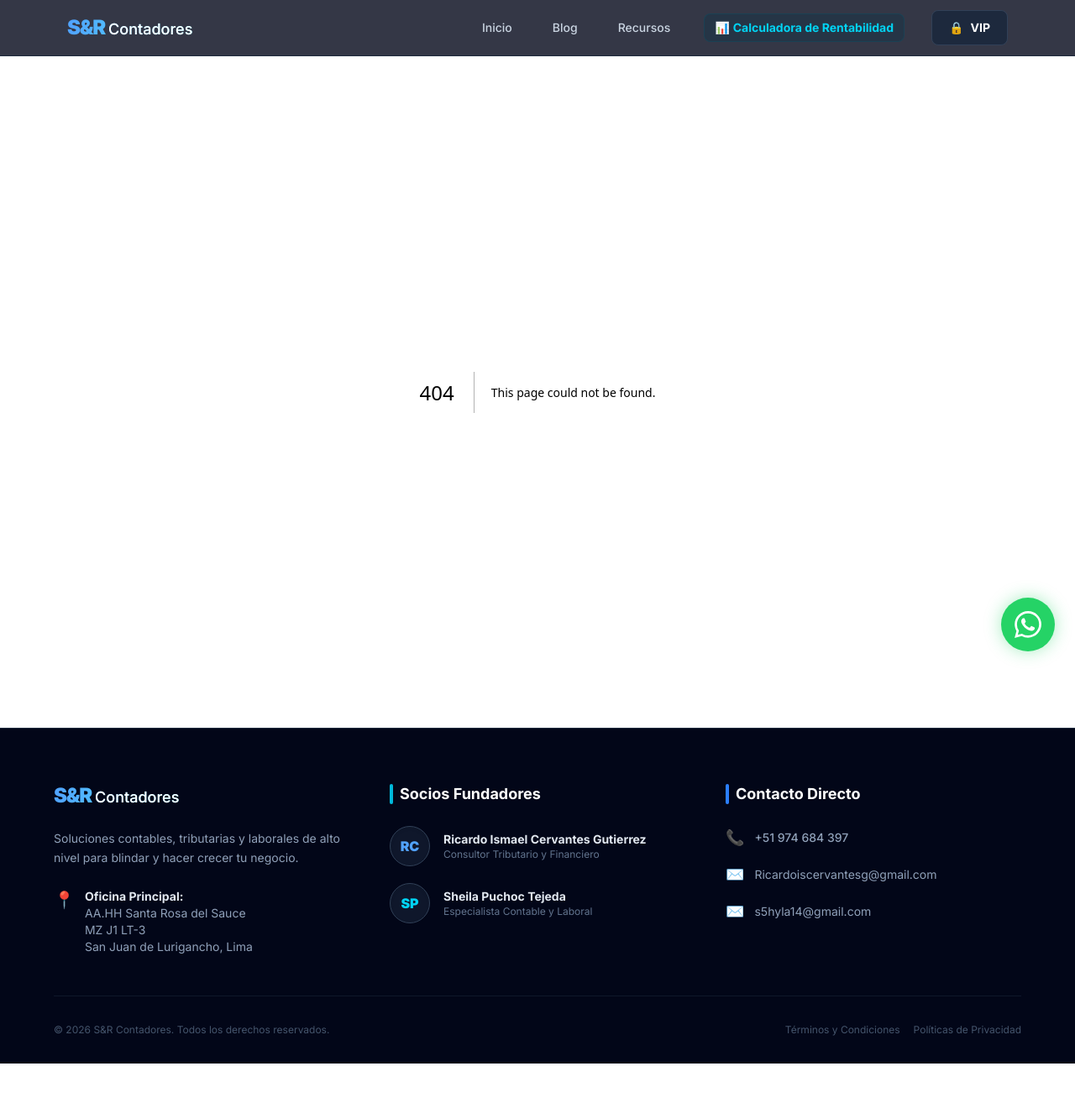
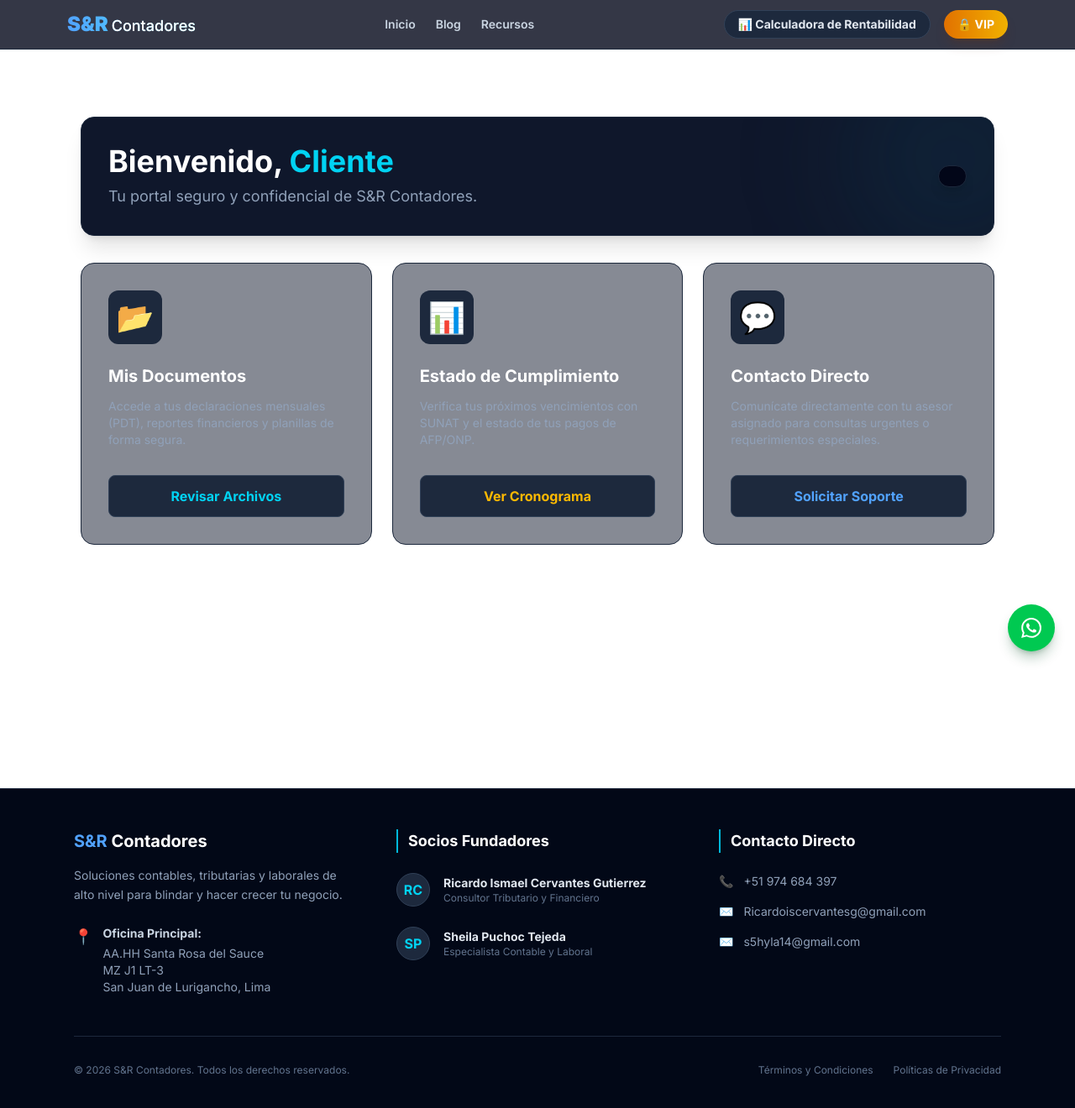
Before and after one commit to RicardoICG/syr-contadores-web, a Next.js app: page /vip in a window 1280 px wide. Before the commit this address had no page. Shown: the top 1320 px of the page at 84% size. Before the commit the page ends 1267 px from the top, so only its background shows below. Built offline with nearby package versions, Linux system fonts and the light colour scheme; no server answers.

Commit message:
Dashboard VIP y sistema de seguridad implementados

```diff
--- a/app/layout.tsx
+++ b/app/layout.tsx
@@ -1,4 +1,5 @@
 import type { Metadata } from "next";
+import { ClerkProvider } from '@clerk/nextjs' // <- ¡Importación de Seguridad!
 import { Inter } from "next/font/google";
 import "./globals.css";
 import Link from "next/link";
@@ -16,130 +17,133 @@ export default function RootLayout({
   children: React.ReactNode;
 }>) {
   return (
+    // Envolvemos toda la aplicación con el escudo de seguridad
+    <ClerkProvider>
       <html lang="es">
         <body className={`${inter.className} bg-slate-900 flex flex-col min-h-screen`}>
 
-        {/* BARRA DE NAVEGACIÓN */}
+          {/* BARRA DE NAVEGACIÓN (Tu diseño intacto) */}
           <nav className="bg-slate-950/80 backdrop-blur-md border-b border-slate-800 sticky top-0 z-50">
             <div className="max-w-6xl mx-auto px-4 py-3 flex flex-col md:flex-row items-center justify-between gap-3 md:gap-0">
-            <Link href="/" className="text-2xl font-black text-transparent bg-clip-text bg-gradient-to-r from-blue-400 to-cyan-300 tracking-tighter hover:scale-105 transition-transform">
+              <Link href="/" className="text-2xl font-black text-transparent bg-clip-text bg-gradient-to-r from-blue-400 to-cyan-300">
                 S&R<span className="text-white text-lg font-medium tracking-normal ml-1">Contadores</span>
               </Link>
 
-            <div className="flex flex-wrap items-center justify-center gap-2 md:gap-8 w-full md:w-auto">
-              <Link href="/" className="text-xs md:text-sm font-medium text-slate-300 hover:text-white transition-colors px-2 py-1">Inicio</Link>
-              <Link href="/blog" className="text-xs md:text-sm font-medium text-slate-300 hover:text-white transition-colors px-2 py-1">Blog</Link>
+              <div className="flex gap-6 text-sm font-semibold text-slate-300">
+                <Link href="/" className="hover:text-cyan-400 transition-colors">Inicio</Link>
+                <Link href="/blog" className="hover:text-cyan-400 transition-colors">Blog</Link>
+                <Link href="/recursos" className="hover:text-cyan-400 transition-colors">Recursos</Link>
+              </div>
 
-              {/* NUEVO ENLACE: RECURSOS */}
-              <Link href="/recursos" className="text-xs md:text-sm font-medium text-slate-300 hover:text-white transition-colors px-2 py-1">Recursos</Link>
-
-              <Link href="/calculadora" className="text-xs md:text-sm font-bold text-cyan-400 hover:text-cyan-300 transition-colors flex items-center gap-1 bg-cyan-950/30 px-2 py-1.5 md:px-3 md:py-1.5 rounded-lg border border-cyan-900/50">
-                <span>📊</span>
-                <span className="hidden sm:inline">Calculadora de Rentabilidad</span>
-                <span className="sm:hidden">Calculadora</span>
+              <div className="flex gap-4">
+                <Link href="/calculadora" className="bg-slate-800 hover:bg-slate-700 text-slate-200 px-4 py-1.5 rounded-full text-sm font-bold border border-slate-700 transition-all flex items-center gap-2">
+                  📊 Calculadora de Rentabilidad
                 </Link>
-              <Link href="/login" className="px-3 py-1.5 md:px-5 md:py-2.5 bg-slate-800 hover:bg-slate-700 text-white text-xs md:text-sm font-bold rounded-lg border border-slate-700 transition-all flex items-center gap-1 md:gap-2">
-                <span>🔒</span> VIP
+                <Link href="/vip" className="bg-gradient-to-r from-amber-600 to-yellow-500 hover:from-amber-500 hover:to-yellow-400 text-white px-4 py-1.5 rounded-full text-sm font-bold shadow-lg shadow-amber-900/20 transition-all flex items-center gap-2">
+                  🔒 VIP
                 </Link>
               </div>
             </div>
           </nav>
 
-        {/* CONTENIDO DINÁMICO */}
+          {/* CONTENIDO DE LAS PÁGINAS */}
           <main className="flex-grow">
             {children}
           </main>
 
-        {/* FOOTER PROFESIONAL S&R CONTADORES */}
-        <footer className="bg-slate-950 border-t border-slate-800 pt-16 pb-8 px-6 text-slate-400">
-          <div className="max-w-6xl mx-auto grid grid-cols-1 md:grid-cols-3 gap-12 mb-12">
+          {/* PIE DE PÁGINA (Tu diseño intacto) */}
+          <footer className="bg-[#020817] border-t border-slate-800 mt-20">
+            <div className="max-w-6xl mx-auto px-6 py-12">
+              <div className="grid grid-cols-1 md:grid-cols-3 gap-12">
+
                 <div>
-              <Link href="/" className="text-2xl font-black text-transparent bg-clip-text bg-gradient-to-r from-blue-400 to-cyan-300 tracking-tighter mb-6 inline-block">
-                S&R<span className="text-white text-lg font-medium tracking-normal ml-1">Contadores</span>
-              </Link>
-              <p className="text-sm leading-relaxed mb-6">
+                  <h3 className="text-xl font-bold text-white mb-4">
+                    <span className="text-blue-400">S&R</span> Contadores
+                  </h3>
+                  <p className="text-slate-400 text-sm mb-6 leading-relaxed">
                     Soluciones contables, tributarias y laborales de alto nivel para blindar y hacer crecer tu negocio.
                   </p>
-              <div className="flex items-start gap-3 text-sm">
-                <span className="text-xl">📍</span>
-                <p>
-                  <strong className="text-slate-200">Oficina Principal:</strong><br />
-                  AA.HH Santa Rosa del Sauce<br />
-                  MZ J1 LT-3<br />
-                  San Juan de Lurigancho, Lima
-                </p>
+                  <div className="flex items-start gap-3 text-slate-400 text-sm">
+                    <span className="text-red-500 text-lg">📍</span>
+                    <div>
+                      <strong className="text-slate-300 block mb-1">Oficina Principal:</strong>
+                      AA.HH Santa Rosa del Sauce<br/>MZ J1 LT-3<br/>San Juan de Lurigancho, Lima
+                    </div>
                   </div>
                 </div>
 
                 <div>
-              <h4 className="text-white font-bold text-lg mb-6 flex items-center gap-2">
-                <span className="w-1 h-6 bg-cyan-500 rounded-full"></span>
-                Socios Fundadores
-              </h4>
-              <ul className="space-y-5">
-                <li className="flex items-center gap-4">
-                  <div className="w-12 h-12 rounded-full bg-slate-900 border border-slate-700 flex items-center justify-center text-blue-400 font-black shadow-inner">RC</div>
+                  <h3 className="text-lg font-bold text-white mb-6 border-l-2 border-cyan-500 pl-3">Socios Fundadores</h3>
+                  <div className="space-y-6">
+                    <div className="flex items-center gap-4">
+                      <div className="w-10 h-10 rounded-full bg-slate-800 border border-slate-700 flex items-center justify-center text-cyan-400 font-bold">
+                        RC
+                      </div>
                       <div>
                         <p className="text-slate-200 font-bold text-sm">Ricardo Ismael Cervantes Gutierrez</p>
-                    <p className="text-xs text-slate-500">Consultor Tributario y Financiero</p>
+                        <p className="text-slate-500 text-xs">Consultor Tributario y Financiero</p>
                       </div>
-                </li>
-                <li className="flex items-center gap-4">
-                  <div className="w-12 h-12 rounded-full bg-slate-900 border border-slate-700 flex items-center justify-center text-cyan-400 font-black shadow-inner">SP</div>
+                    </div>
+                    <div className="flex items-center gap-4">
+                      <div className="w-10 h-10 rounded-full bg-slate-800 border border-slate-700 flex items-center justify-center text-cyan-400 font-bold">
+                        SP
+                      </div>
                       <div>
                         <p className="text-slate-200 font-bold text-sm">Sheila Puchoc Tejeda</p>
-                    <p className="text-xs text-slate-500">Especialista Contable y Laboral</p>
+                        <p className="text-slate-500 text-xs">Especialista Contable y Laboral</p>
                       </div>
+                    </div>
+                  </div>
+                </div>
+
+                <div>
+                  <h3 className="text-lg font-bold text-white mb-6 border-l-2 border-cyan-500 pl-3">Contacto Directo</h3>
+                  <ul className="space-y-4">
+                    <li>
+                      <a href="tel:+51974684397" className="flex items-center gap-3 text-slate-400 hover:text-cyan-400 transition-colors text-sm">
+                        <span className="text-pink-500">📞</span> +51 974 684 397
+                      </a>
+                    </li>
+                    <li>
+                      <a href="mailto:Ricardoiscervantesg@gmail.com" className="flex items-center gap-3 text-slate-400 hover:text-cyan-400 transition-colors text-sm">
+                        <span className="text-slate-300">✉️</span> Ricardoiscervantesg@gmail.com
+                      </a>
+                    </li>
+                    <li>
+                      <a href="mailto:s5hyla14@gmail.com" className="flex items-center gap-3 text-slate-400 hover:text-cyan-400 transition-colors text-sm">
+                        <span className="text-slate-300">✉️</span> s5hyla14@gmail.com
+                      </a>
                     </li>
                   </ul>
                 </div>
 
-            <div>
-              <h4 className="text-white font-bold text-lg mb-6 flex items-center gap-2">
-                <span className="w-1 h-6 bg-blue-500 rounded-full"></span>
-                Contacto Directo
-              </h4>
-              <ul className="space-y-4 text-sm">
-                <li className="flex items-center gap-3">
-                  <span className="text-lg">📞</span>
-                  <a href="https://wa.me/51974684397" target="_blank" rel="noopener noreferrer" className="hover:text-cyan-400 transition-colors font-medium">+51 974 684 397</a>
-                </li>
-                <li className="flex items-center gap-3">
-                  <span className="text-lg">✉️</span>
-                  <a href="mailto:Ricardoiscervantesg@gmail.com" className="hover:text-cyan-400 transition-colors break-all">Ricardoiscervantesg@gmail.com</a>
-                </li>
-                <li className="flex items-center gap-3">
-                  <span className="text-lg">✉️</span>
-                  <a href="mailto:s5hyla14@gmail.com" className="hover:text-cyan-400 transition-colors break-all">s5hyla14@gmail.com</a>
-                </li>
-              </ul>
-            </div>
               </div>
 
-          <div className="max-w-6xl mx-auto pt-8 border-t border-slate-800/50 text-center md:flex md:justify-between md:text-left text-xs text-slate-600">
-            <p>© {new Date().getFullYear()} S&R Contadores. Todos los derechos reservados.</p>
-            <div className="mt-2 md:mt-0 space-x-4">
+              <div className="border-t border-slate-800 mt-12 pt-8 flex flex-col md:flex-row justify-between items-center gap-4">
+                <p className="text-slate-500 text-xs text-center md:text-left">
+                  © 2026 S&R Contadores. Todos los derechos reservados.
+                </p>
+                <div className="flex gap-6 text-xs text-slate-500">
                   <Link href="/terminos" className="hover:text-cyan-400 transition-colors">Términos y Condiciones</Link>
                   <Link href="/privacidad" className="hover:text-cyan-400 transition-colors">Políticas de Privacidad</Link>
                 </div>
               </div>
+            </div>
+
+            <a
+              href="https://wa.me/51974684397"
+              target="_blank"
+              rel="noopener noreferrer"
+              className="fixed bottom-6 right-6 bg-green-500 hover:bg-green-400 text-white p-4 rounded-full shadow-lg shadow-green-900/30 transition-transform hover:scale-110 z-50 flex items-center justify-center"
+            >
+              <svg viewBox="0 0 24 24" className="w-6 h-6 fill-current">
+                <path d="M17.472 14.382c-.297-.149-1.758-.867-2.03-.967-.273-.099-.471-.148-.67.15-.197.297-.767.966-.94 1.164-.173.199-.347.223-.644.075-.297-.15-1.255-.463-2.39-1.475-.883-.788-1.48-1.761-1.653-2.059-.173-.297-.018-.458.13-.606.134-.133.298-.347.446-.52.149-.174.198-.298.298-.497.099-.198.05-.371-.025-.52-.075-.149-.669-1.612-.916-2.207-.242-.579-.487-.5-.669-.51-.173-.008-.371-.01-.57-.01-.198 0-.52.074-.792.372-.272.297-1.04 1.016-1.04 2.479 0 1.462 1.065 2.875 1.213 3.074.149.198 2.096 3.2 5.077 4.487.709.306 1.262.489 1.694.625.712.227 1.36.195 1.871.118.571-.085 1.758-.719 2.006-1.413.248-.694.248-1.289.173-1.413-.074-.124-.272-.198-.57-.347m-5.421 7.403h-.004a9.87 9.87 0 01-5.031-1.378l-.361-.214-3.741.982.998-3.648-.235-.374a9.86 9.86 0 01-1.51-5.26c.001-5.45 4.436-9.884 9.888-9.884 2.64 0 5.122 1.03 6.988 2.898a9.825 9.825 0 012.893 6.994c-.003 5.45-4.437 9.884-9.885 9.884m8.413-18.297A11.815 11.815 0 0012.05 0C5.495 0 .16 5.335.157 11.892c0 2.096.547 4.142 1.588 5.945L.057 24l6.305-1.654a11.882 11.882 0 005.683 1.448h.005c6.554 0 11.89-5.335 11.893-11.893a11.821 11.821 0 00-3.48-8.413Z"/>
+              </svg>
+            </a>
           </footer>
 
-        {/* BOTÓN WHATSAPP FLOTANTE */}
-        <a
-          href="https://wa.me/51974684397?text=Hola%20S%26R%20Contadores,%20deseo%20m%C3%A1s%20informaci%C3%B3n%20sobre%20sus%20servicios."
-          target="_blank"
-          rel="noopener noreferrer"
-          className="fixed bottom-6 right-6 z-50 bg-[#25D366] text-white p-4 rounded-full shadow-[0_0_20px_rgba(37,211,102,0.4)] hover:scale-110 hover:shadow-[0_0_30px_rgba(37,211,102,0.6)] transition-all duration-300 group flex items-center gap-0 overflow-hidden"
-        >
-          <svg viewBox="0 0 24 24" fill="currentColor" className="w-8 h-8 shrink-0">
-            <path d="M17.472 14.382c-.297-.149-1.758-.867-2.03-.967-.273-.099-.471-.148-.67.15-.197.297-.767.966-.94 1.164-.173.199-.347.223-.644.075-.297-.15-1.255-.463-2.39-1.475-.883-.788-1.48-1.761-1.653-2.059-.173-.297-.018-.458.13-.606.134-.133.298-.347.446-.52.149-.174.198-.298.298-.497.099-.198.05-.371-.025-.52-.075-.149-.669-1.612-.916-2.207-.242-.579-.487-.5-.669-.51-.173-.008-.371-.01-.57-.01-.198 0-.52.074-.792.372-.272.297-1.04 1.016-1.04 2.479 0 1.462 1.065 2.875 1.213 3.074.149.198 2.096 3.2 5.077 4.487.709.306 1.262.489 1.694.625.712.227 1.36.195 1.871.118.571-.085 1.758-.719 2.006-1.413.248-.694.248-1.289.173-1.413-.074-.124-.272-.198-.57-.347m-5.421 7.403h-.004a9.87 9.87 0 01-5.031-1.378l-.361-.214-3.741.982.998-3.648-.235-.374a9.86 9.86 0 01-1.51-5.26c.001-5.45 4.436-9.884 9.888-9.884 2.64 0 5.122 1.03 6.988 2.898a9.825 9.825 0 012.893 6.994c-.003 5.45-4.437 9.884-9.885 9.884m8.413-18.297A11.815 11.815 0 0012.05 0C5.495 0 .16 5.335.157 11.892c0 2.096.547 4.142 1.588 5.945L.057 24l6.305-1.654a11.882 11.882 0 005.683 1.448h.005c6.554 0 11.89-5.335 11.893-11.893a11.821 11.821 0 00-3.48-8.413z"/>
-          </svg>
-          <span className="max-w-0 overflow-hidden whitespace-nowrap transition-all duration-500 ease-in-out group-hover:max-w-xs group-hover:ml-3 font-bold text-sm">
-            Escríbenos
-          </span>
-        </a>
         </body>
       </html>
+    </ClerkProvider>
   );
 }
--- /dev/null
+++ b/app/vip/page.tsx
@@ -0,0 +1,73 @@
+import { UserButton } from "@clerk/nextjs";
+import { currentUser } from "@clerk/nextjs/server";
+import Link from "next/link";
+
+export default async function VIPPage() {
+  // Clerk extrae los datos del usuario que acaba de iniciar sesión de forma segura
+  const user = await currentUser();
+
+  return (
+    <main className="max-w-6xl mx-auto p-8 pt-20 min-h-screen">
+
+      {/* Cabecera del Dashboard */}
+      <div className="flex flex-col md:flex-row justify-between items-start md:items-center bg-slate-900 border border-slate-800 p-8 rounded-2xl mb-8 shadow-xl relative overflow-hidden">
+        {/* Decoración de fondo */}
+        <div className="absolute top-0 right-0 w-64 h-64 bg-cyan-900/20 rounded-full blur-3xl -mr-20 -mt-20 pointer-events-none"></div>
+
+        <div className="relative z-10 mb-6 md:mb-0">
+          <h1 className="text-3xl md:text-4xl font-bold text-white mb-2">
+            Bienvenido, <span className="text-cyan-400">{user?.firstName || 'Cliente'}</span>
+          </h1>
+          <p className="text-slate-400 text-lg">Tu portal seguro y confidencial de S&R Contadores.</p>
+        </div>
+
+        <div className="relative z-10 bg-slate-950 p-2 rounded-full border border-slate-800 flex items-center justify-center shadow-lg">
+          <div className="scale-125 origin-center mx-2 my-1">
+            <UserButton />
+          </div>
+        </div>
+      </div>
+
+      {/* Grid de Servicios del Cliente */}
+      <div className="grid grid-cols-1 md:grid-cols-3 gap-6 mb-12">
+
+        {/* Tarjeta 1: Documentos Tributarios */}
+        <div className="bg-slate-900/50 border border-slate-800 p-8 rounded-2xl hover:border-cyan-500/50 hover:bg-slate-900 transition-all group flex flex-col">
+          <div className="text-4xl mb-6 bg-slate-800 w-16 h-16 flex items-center justify-center rounded-xl group-hover:scale-110 transition-transform">📂</div>
+          <h2 className="text-xl font-bold text-white mb-3">Mis Documentos</h2>
+          <p className="text-slate-400 text-sm mb-8 flex-grow">
+            Accede a tus declaraciones mensuales (PDT), reportes financieros y planillas de forma segura.
+          </p>
+          <button className="w-full bg-slate-800 text-cyan-400 py-3 rounded-lg font-bold hover:bg-slate-700 transition-colors border border-slate-700">
+            Revisar Archivos
+          </button>
+        </div>
+
+        {/* Tarjeta 2: Estado Tributario */}
+        <div className="bg-slate-900/50 border border-slate-800 p-8 rounded-2xl hover:border-amber-500/50 hover:bg-slate-900 transition-all group flex flex-col">
+          <div className="text-4xl mb-6 bg-slate-800 w-16 h-16 flex items-center justify-center rounded-xl group-hover:scale-110 transition-transform">📊</div>
+          <h2 className="text-xl font-bold text-white mb-3">Estado de Cumplimiento</h2>
+          <p className="text-slate-400 text-sm mb-8 flex-grow">
+            Verifica tus próximos vencimientos con SUNAT y el estado de tus pagos de AFP/ONP.
+          </p>
+          <button className="w-full bg-slate-800 text-amber-400 py-3 rounded-lg font-bold hover:bg-slate-700 transition-colors border border-slate-700">
+            Ver Cronograma
+          </button>
+        </div>
+
+        {/* Tarjeta 3: Asesoría y Soporte */}
+        <div className="bg-slate-900/50 border border-slate-800 p-8 rounded-2xl hover:border-blue-500/50 hover:bg-slate-900 transition-all group flex flex-col">
+          <div className="text-4xl mb-6 bg-slate-800 w-16 h-16 flex items-center justify-center rounded-xl group-hover:scale-110 transition-transform">💬</div>
+          <h2 className="text-xl font-bold text-white mb-3">Contacto Directo</h2>
+          <p className="text-slate-400 text-sm mb-8 flex-grow">
+            Comunícate directamente con tu asesor asignado para consultas urgentes o requerimientos especiales.
+          </p>
+          <Link href="https://wa.me/51974684397" target="_blank" className="w-full bg-slate-800 text-blue-400 py-3 rounded-lg font-bold hover:bg-slate-700 transition-colors border border-slate-700 text-center block">
+            Solicitar Soporte
+          </Link>
+        </div>
+
+      </div>
+    </main>
+  );
+}
--- /dev/null
+++ b/middleware.ts
@@ -0,0 +1,19 @@
+import { clerkMiddleware, createRouteMatcher } from '@clerk/nextjs/server'
+
+// Definimos qué rutas están blindadas y son exclusivas para clientes VIP
+const isProtectedRoute = createRouteMatcher(['/vip(.*)'])
+
+export default clerkMiddleware(async (auth, req) => {
+  // Si alguien intenta entrar a la ruta protegida, le exigimos iniciar sesión
+  if (isProtectedRoute(req)) {
+    await auth.protect()
+  }
+})
+
+// Configuración estándar para que el guardia vigile toda la página de forma eficiente
+export const config = {
+  matcher: [
+    '/((?!_next|[^?]*\\.(?:html?|css|js(?!on)|jpe?g|webp|png|gif|svg|ttf|woff2?|ico|csv|docx?|xlsx?|zip|webmanifest)).*)',
+    '/(api|trpc)(.*)',
+  ],
+}
--- a/package.json
+++ b/package.json
@@ -9,6 +9,7 @@
     "lint": "eslint"
   },
   "dependencies": {
+    "@clerk/nextjs": "^7.8.4",
     "@sanity/image-url": "^2.1.1",
     "@sanity/vision": "^5.31.2",
     "next": "16.3.3",
```
Also changed, not shown: 1 other file (tests, documents, lock files or other folders). Lines whose indentation alone changed are shown as unchanged.
